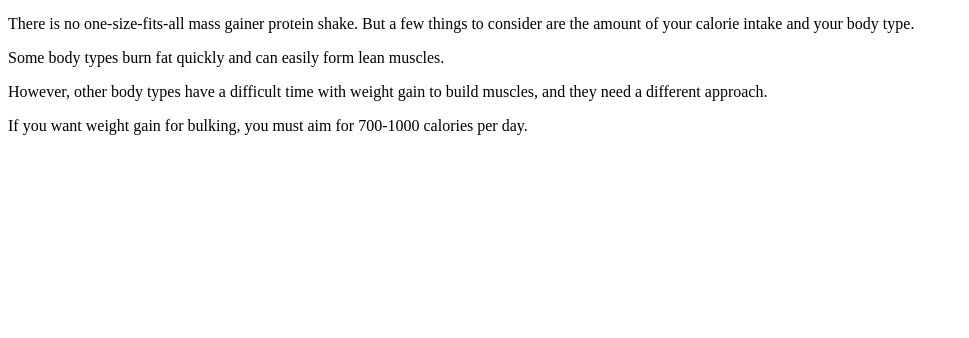
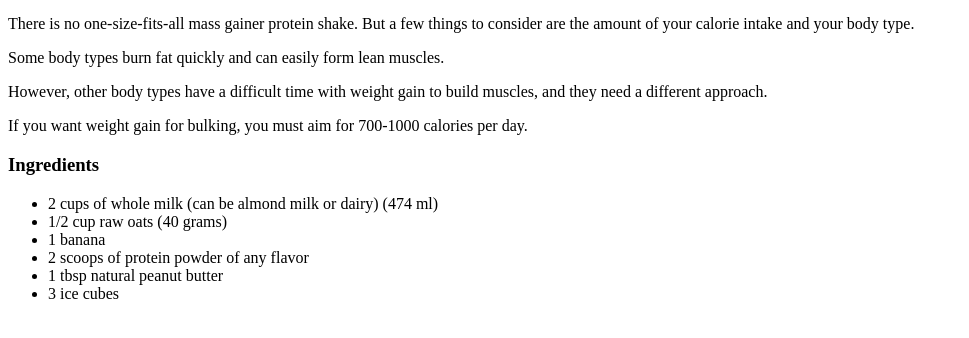
Before and after one commit to z1nnnn13/odin-recipes, a plain HTML site: page recipes/mgshake.html in a window 1280 px wide. Shown: the part 428-766 px from the top of the page, without its empty margins (0-969 px from the left). Drawn offline with Linux system fonts and the light colour scheme.

Commit message:
Add ingredients to recipe

```diff
--- a/recipes/mgshake.html
+++ b/recipes/mgshake.html
@@ -1,3 +1,4 @@
+
 <!DOCTYPE html>
 <html lang="en">
     <head>
@@ -13,5 +14,14 @@
                 <p>Some body types burn fat quickly and can easily form lean muscles.</p>
                 <p>However, other body types have a difficult time with weight gain to build muscles, and they need a different approach.</p>
                 <p>If you want weight gain for bulking, you must aim for 700-1000 calories per day.</p>
+            <h3>Ingredients</h3>
+                <ul>
+                    <li>2 cups of whole milk (can be almond milk or dairy) (474 ml)</li>
+                    <li>1/2 cup raw oats (40 grams)</li>
+                    <li>1 banana</li>
+                    <li>2 scoops of protein powder of any flavor</li>
+                    <li>1 tbsp natural peanut butter</li>
+                    <li>3 ice cubes</li>
+                </ul>
     </body>
 </html>
```
